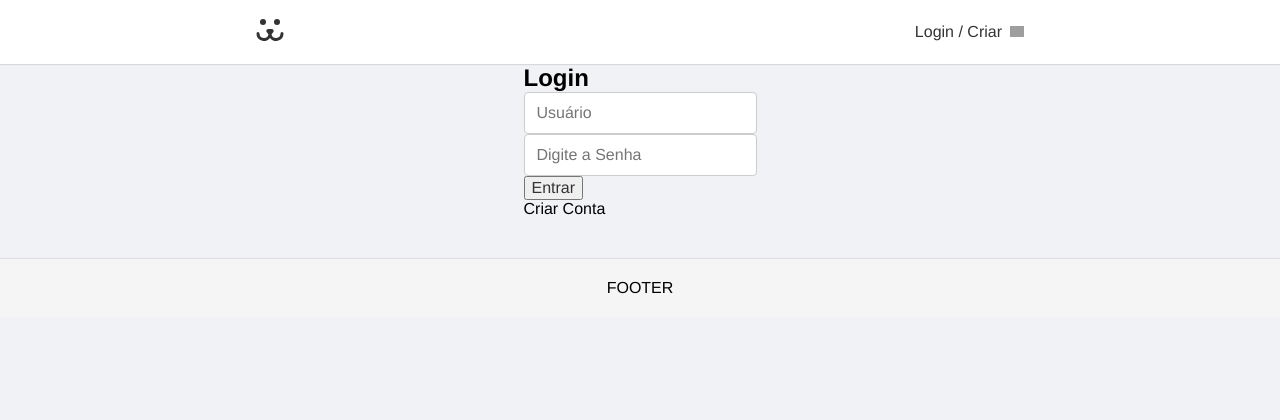
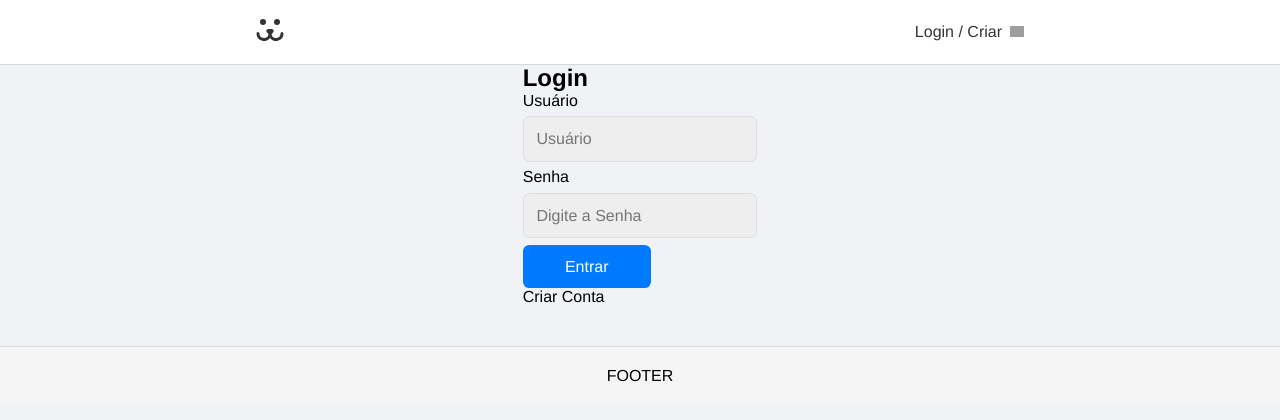
Before and after one commit to Lucasgarcc/dog-social, a React (Vite) app: page /login in a window 1280 px wide. Shown: the top 420 px of the page. Built offline with nearby package versions, Linux system fonts and the light colour scheme; grey boxes are pictures that could not be loaded.

Commit message:
feat: :art: estiliza e ajusta os componentes de layout de `Login`

```diff
--- a/src/components/ui/Button/Button.jsx
+++ b/src/components/ui/Button/Button.jsx
@@ -5,7 +5,7 @@ const Button = ({ label, onClick, disabled, type }) => {
   return (
 
     <button
-          className={styles.Button}
+      className={styles.button}
       onClick={onClick}
       type={type}
       disabled={disabled}
--- a/src/components/ui/Button/Button.module.css
+++ b/src/components/ui/Button/Button.module.css
@@ -0,0 +1,27 @@
+.button {
+    padding: .8rem 1.2rem;
+    font-size: 1rem;
+    font-family: var(--type-first);
+    cursor: pointer;
+    border: none;
+    border-radius: 0.4rem;
+    min-width: 8rem;
+    background-color: var(--color-primary);
+    color: var(--color-text-btn);
+    box-sizing: border-box;
+}
+
+.button:disabled {
+    opacity: .5;
+    cursor: wait;
+}
+
+.button:hover:not(:disabled) {
+    background-color: var(--color-primary-hover);
+}
+
+.button:hover,
+.button:focus {
+    outline: none;
+    box-shadow: 0 0 0 1.5px var(--color-primary-focus);
+}
--- a/src/components/ui/Input/Input.jsx
+++ b/src/components/ui/Input/Input.jsx
@@ -3,24 +3,36 @@ import styles from './Input.module.css';
 
 const Input = ({
 
+		label,
 		name,
 		type,
 	 	value,
 		placeholder,
-		onChange
+		onChange,
+		error
 
 	}) => {
 
 	return (
 
+		<div className={styles.wrapper}>
+			<label htmlFor={name}>
+				{label}
+			</label>
+
 			<input
-			className={styles.Input}
+				id={name}
+				className={styles.input}
 				name={name}
 				type={type}
 				value={value}
 				placeholder={placeholder}
 				onChange={onChange}
 			/>
+			<span className={styles.error}>
+				{error}
+			</span>
+		</div>
 
 	)
 }
--- a/src/components/ui/Input/Input.module.css
+++ b/src/components/ui/Input/Input.module.css
@@ -1,10 +1,23 @@
+.wrapper {
+    display: flex;
+    flex-direction: column;
+    gap: .4rem;
+}
 
-.Input	{
+.input	{
+    display: block;
+    padding: .8rem;
     width: 100%;
-    height: 42px;
-    padding: 0 12px;
-    border: 1px solid #ccc;
-    border-radius: 4px;
-    font-size: 16px;
+    border: 1px solid #dddddd;
+    border-radius: .4rem;
+    font-size: 1rem;
     box-sizing: border-box;
+    background-color: #eee;
 }
+
+.input:focus,
+.input:hover {
+    outline: none;
+    border-color: var(--color-primary-focus);
+
+}
--- a/src/pages/Login/LoginForm/LoginForm.jsx
+++ b/src/pages/Login/LoginForm/LoginForm.jsx
@@ -82,6 +82,8 @@ const LoginForm = () => {
 
             <form onSubmit={handleSubmit}>
                 <Input
+                    id={'username'}
+                    label={'Usuário'}
                     name={'username'}
                     type={'text'}
                     value={data.username}
@@ -89,6 +91,8 @@ const LoginForm = () => {
                     onChange={handleChange}
                 />
                 <Input
+                    id={'password'}
+                    label={'Senha'}
                     name={'password'}
                     type={'text'}
                     value={data.password}
--- a/src/styles/App.css
+++ b/src/styles/App.css
@@ -14,6 +14,10 @@
   --color-light: #f8f9fa;
   --color-dark: #343a40;
   --color-text: #333;
+
+  --color-text-btn: #fff;
+  --color-primary-hover: #2a8bf1;
+  --color-primary-focus: #a9d2ffde;
 }
 
 * {
```
Lines whose indentation alone changed are shown as unchanged.
